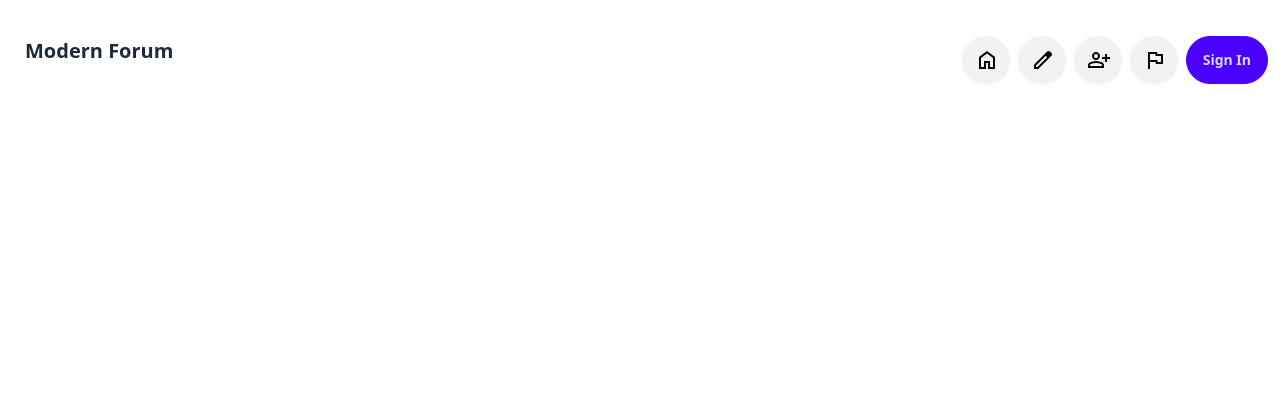
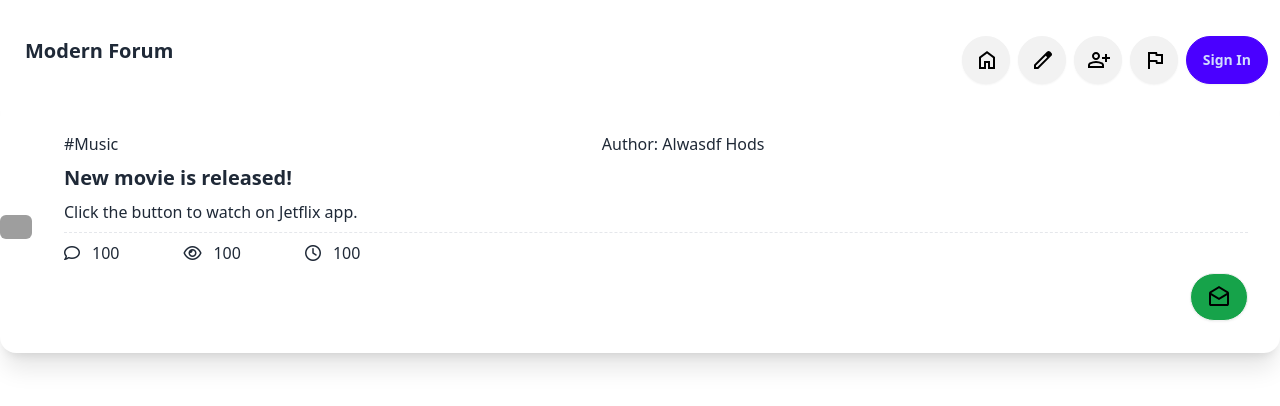
Before and after one commit to sakibpro2003/RetroForum, a plain HTML site: page index.html in a window 1280 px wide. Drawn offline with nearby package versions, Linux system fonts and the light colour scheme; grey boxes are pictures that could not be loaded.

```diff
--- a/index.html
+++ b/index.html
@@ -5,6 +5,7 @@
     <meta charset="UTF-8">
     <meta name="viewport" content="width=device-width, initial-scale=1.0">
     <title>Document</title>
+    <link rel="stylesheet" href="https://cdnjs.cloudflare.com/ajax/libs/font-awesome/6.5.1/css/all.min.css">
     <link href="https://cdn.jsdelivr.net/npm/daisyui@4.7.2/dist/full.min.css" rel="stylesheet" type="text/css" />
     <script src="https://cdn.tailwindcss.com"></script>
 </head>
@@ -30,7 +31,8 @@
                         <li><button class="btn btn-circle tooltip hidden lg:block" data-tip="Add">
                                 <img class="ml-3" src="img/personAdd.svg" alt="">
                             </button></li>
-                        <li><button class="btn btn-circle tooltip hidden lg:block" data-tip="flag"><img class="ml-3" src="img/flag.svg"></button>
+                        <li><button class="btn btn-circle tooltip hidden lg:block" data-tip="flag"><img class="ml-3"
+                                    src="img/flag.svg"></button>
 
 
                         <li><button class="btn btn-primary rounded-3xl ">Sign In</button></li>
@@ -40,8 +42,46 @@
             </div>
         </section>
     </header>
-    <main></main>
+    <main>
+
+
+     <section>
+        <div class="card card-side bg-base-100 shadow-xl">
+            <figure><img class="w-8 rounded-md" src="https://daisyui.com/images/stock/photo-1635805737707-575885ab0820.jpg" alt="Movie"/></figure>
+            <div class="card-body">
+                <div class="flex">
+                    <p>#Music</p>
+                    <p>Author: Alwasdf Hods</p>
+                </div>
+              <h2 class="card-title">New movie is released!</h2>
+              <p>Click the button to watch on Jetflix app.</p>
+              <hr class=" border-dashed ">
+              <div class="flex gap-16">
+                <div class="flex justify-center items-center gap-3">
+                    <i class="fa-regular fa-comment"></i>
+                  <p>100</p>
+                  </div>
+                  <div class="flex justify-center items-center gap-3">
+                    <i class="fa-regular fa-eye"></i>
+                  <p>100</p>
+                  </div>
+                  <div class="flex justify-center items-center gap-3">
+                    <i class="fa-regular fa-clock"></i>
+                  <p>100</p>
+                  </div>
+              </div>
+              <div class="card-actions justify-end">
+
+                <button class="btn bg-green-600 rounded-full"><img src="img/read.svg" alt=""></button>
+              </div>
+            </div>
+          </div>
+     </section>
+
+
+    </main>
     <footer></footer>
+    <script src="script.js"></script>
 </body>
 
 </html>
--- a/script.js
+++ b/script.js
@@ -0,0 +1,10 @@
+
+    tailwind.config = {
+      theme: {
+        extend: {
+          colors: {
+            primaryColor: '#797DFC',
+          }
+        }
+      }
+    }
```
Also changed, not shown: img/bgbanner.png (added), img/joinforum.png (added), img/logo.png (added), img/read.svg (added).
